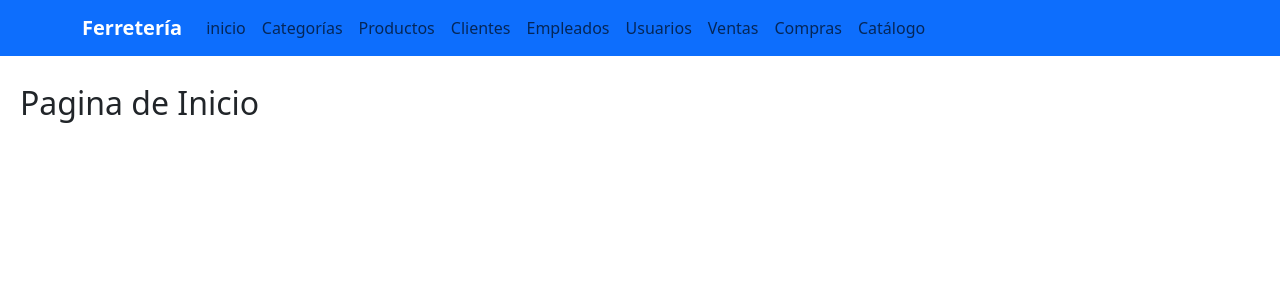
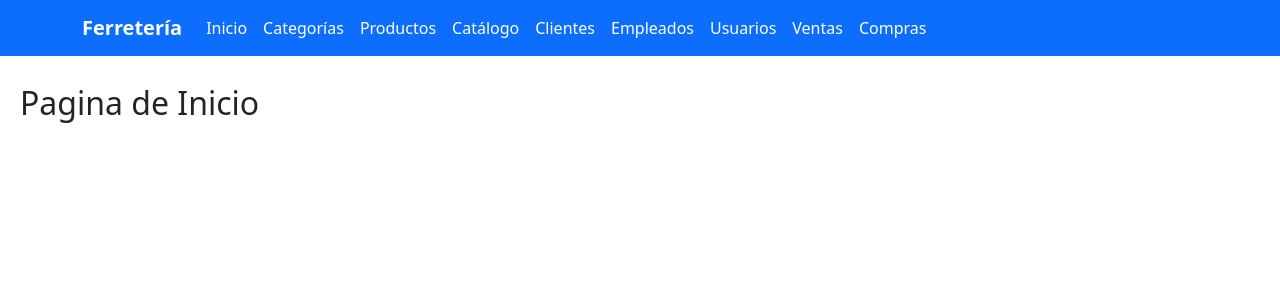
Before and after one commit to Azterbaez/frontend_faz, a React (Vite) app: page / in a window 1280 px wide. Shown: the top 300 px of the page. Built offline with nearby package versions, Linux system fonts and the light colour scheme.

Commit message:
busqueda de categoria

```diff
--- /dev/null
+++ b/src/components/busquedas/CuadroBusquedas.jsx
@@ -0,0 +1,20 @@
+import React from "react";
+import { Form, InputGroup } from "react-bootstrap";
+
+const CuadroBusquedas = ({ textoBusqueda, manejarCambioBusqueda }) => {
+  return (
+    <InputGroup className="mb-3" style={{ width: "100%" }}>
+      <InputGroup.Text>
+        <i className="bi bi-search"></i>
+      </InputGroup.Text>
+      <Form.Control
+        type="text"
+        placeholder="Buscar..."
+        value={textoBusqueda}
+        onChange={manejarCambioBusqueda}
+      />
+    </InputGroup>
+  );
+};
+
+export default CuadroBusquedas;
--- a/src/components/navegacion/Encabezado.jsx
+++ b/src/components/navegacion/Encabezado.jsx
@@ -16,10 +16,10 @@ const manejarNavegacion = (ruta) => {
   };
 
   return (
-    <Navbar expand="md" fixed="top" className="bg-primary"  >
+    <Navbar expand="md" fixed="top" className="bg-primary">
       <Container>
         <Navbar.Brand
-          onClick={() => manejarNavegacion("/")}
+          onClick={() => manejarNavegacion("/inicio")}
           className="text-white fw-bold"
           style={{ cursor: "pointer" }}
         >
@@ -42,72 +42,68 @@ const manejarNavegacion = (ruta) => {
           </Offcanvas.Header>
           <Offcanvas.Body>
             <Nav className="flex-grow-1 pe-3">
-
               <Nav.Link
-              ClasssName= {mostrarMenu ? "texto-marca2" : "text-white" }
+                className={mostrarMenu ? "texto-marca" : "text-white"}
                 onClick={() => manejarNavegacion("/")}
               >
-                 {mostrarMenu ? <i className="bi-house-fill me-2 "></i> : null } inicio
+                {mostrarMenu ? <i className="bi-house-fill me-2"></i> : null} Inicio
               </Nav.Link>
 
               <Nav.Link
-              ClasssName= {mostrarMenu ? "texto-marca2" : "text-white" }
+                className={mostrarMenu ? "texto-marca" : "text-white"}
                 onClick={() => manejarNavegacion("/categorias")}
               >
-                    {mostrarMenu ? <i className="bi-bookmark-fill me-2 "></i> : null } Categorías
+                {mostrarMenu && <i className="bi bi-bookmark-fill"></i>} Categorías
               </Nav.Link>
 
               <Nav.Link
-               ClasssName= {mostrarMenu ? "texto-marca2" : "text-white" }
-
-              onClick={() => manejarNavegacion("/Productos")}
+                className={mostrarMenu ? "texto-marca" : "text-white"}
+                onClick={() => manejarNavegacion("/productos")}
               >
-                    {mostrarMenu ? <i className="bi-box-fill me-2 "></i> : null } Productos
+                {mostrarMenu && <i className="bi bi-box-seam-fill"></i>} Productos
               </Nav.Link>
 
               <Nav.Link
-             ClasssName= {mostrarMenu ? "texto-marca2" : "text-white" }
-              onClick={() => manejarNavegacion("/clientes")}
+                className={mostrarMenu ? "texto-marca" : "text-white"}
+                onClick={() => manejarNavegacion("/catalogo")}
               >
-                    {mostrarMenu ? <i className="bi-person-circle me-2 "></i> : null } Clientes
+                {mostrarMenu && <i className="bi bi-journal-bookmark-fill"></i>} Catálogo
               </Nav.Link>
 
               <Nav.Link
-             ClasssName= {mostrarMenu ? "texto-marca2" : "text-white" }
-              onClick={() => manejarNavegacion("/empleados")}
+                className={mostrarMenu ? "texto-marca" : "text-white"}
+                onClick={() => manejarNavegacion("/clientes")}
               >
-                    {mostrarMenu ? <i className="bi-people-fill me-2 "></i> : null } Empleados
+                {mostrarMenu && <i className="bi bi-person-badge"></i>} Clientes
               </Nav.Link>
 
               <Nav.Link
-             ClasssName= {mostrarMenu ? "texto-marca2" : "text-white" }
-              onClick={() => manejarNavegacion("/Usuarios")}
-                >  {mostrarMenu ? <i className="bi-person-circle me-2 "></i> : null } Usuarios
+                className={mostrarMenu ? "texto-marca" : "text-white"}
+                onClick={() => manejarNavegacion("/empleados")}
+              >
+                {mostrarMenu && <i className="bi bi-people-fill"></i>} Empleados
               </Nav.Link>
 
               <Nav.Link
-               ClasssName= {mostrarMenu ? "texto-marca2" : "text-white" }
-              onClick={() => manejarNavegacion("/ventas")}
+                className={mostrarMenu ? "texto-marca" : "text-white"}
+                onClick={() => manejarNavegacion("/usuarios")}
               >
-                     {mostrarMenu ? <i className="bi-graph-up-arrow me-2 "></i> : null } Ventas
+                {mostrarMenu && <i className="bi bi-person-fill-add"></i>} Usuarios
               </Nav.Link>
 
               <Nav.Link
-               ClasssName= {mostrarMenu ? "texto-marca2" : "text-white" }
+                className={mostrarMenu ? "texto-marca" : "text-white"}
+                onClick={() => manejarNavegacion("/ventas")}
+              >
+                {mostrarMenu && <i className="bi bi-bag-plus"></i>} Ventas
+              </Nav.Link>
+
+              <Nav.Link
+                className={mostrarMenu ? "texto-marca" : "text-white"}
                 onClick={() => manejarNavegacion("/compras")}
               >
-                     {mostrarMenu ? <i className="bi-basket-fill me-2 "></i> : null } Compras
+                {mostrarMenu && <i className="bi bi-basket-fill"></i>} Compras
               </Nav.Link>
-
-
-
-              <Nav.Link
-             ClasssName= {mostrarMenu ? "texto-marca2" : "text-white" }
-              onClick={() => manejarNavegacion("/catalogo")}
-                >
-                    {mostrarMenu ? <i className="bi-list-check me-2 "></i> : null } Catálogo
-                </Nav.Link>
-
             </Nav>
           </Offcanvas.Body>
         </Navbar.Offcanvas>
@@ -115,4 +111,5 @@ const manejarNavegacion = (ruta) => {
     </Navbar>
   );
 };
+
 export default Encabezado;
--- a/src/views/Categorias.jsx
+++ b/src/views/Categorias.jsx
@@ -1,14 +1,20 @@
 import { useEffect, useState } from "react";
-import { Container } from "react-bootstrap";
 import TablaCategorias from "../components/categorias/TablaCategorias";
+import { Container, Col, Row, Button } from 'react-bootstrap';
+import CuadroBusquedas from "../components/busquedas/CuadroBusquedas";
+
 
 const Categorias = () => {
     const [categorias, setCategorias] = useState([]);
     const [cargando, setCargando] = useState(true);
 
+    const [categoriasFiltradas, setCategoriasFiltradas] = useState([]);
+    const [textoBusqueda, setTextoBusqueda] = useState("");
+
+
     const obtenerCategorias = async () => {
         try {
-            const respuesta = await fetch("http://localhost:3000/api/Categorias");
+            const respuesta = await fetch("http://localhost:3000/api/categorias");
 
             if (!respuesta.ok) {
                 throw new Error("Error al obtener las categorías");
@@ -16,12 +22,27 @@ const Categorias = () => {
             const datos = await respuesta.json();
 
             setCategorias(datos);
+            setCategoriasFiltradas(datos);
             setCargando(false);
         } catch (error) {
             console.log(error.message);
             setCargando(false);
         }
     }
+
+
+    const manejarCambioBusqueda = (e) => {
+        const texto = e.target.value.toLowerCase();
+        setTextoBusqueda(texto);
+
+        const filtradas = categorias.filter(
+            (categoria) =>
+                categoria.nombre_categoria.toLowerCase().includes(texto) ||
+                categoria.descripcion_categoria.toLowerCase().includes(texto)
+        );
+        setCategoriasFiltradas(filtradas);
+    };
+
 
     useEffect(() => {
         obtenerCategorias();
@@ -31,12 +52,21 @@ const Categorias = () => {
         <>
             <Container className="mt-4">
                 <h4>Categorias</h4>
+                <Row>
+                    <Col lg={5} md={8} sm={8} xs={7}>
+                        <CuadroBusquedas
+                            textoBusqueda={textoBusqueda}
+                            manejarCambioBusqueda={manejarCambioBusqueda}
+                        />
+                    </Col>
+                </Row>
                 <TablaCategorias
-                    categorias={categorias}
+                    categorias={categoriasFiltradas}
                     cargando={cargando} />
             </Container>
         </>
     );
 }
 
+
 export default Categorias;
```
Lines whose indentation alone changed are shown as unchanged.
